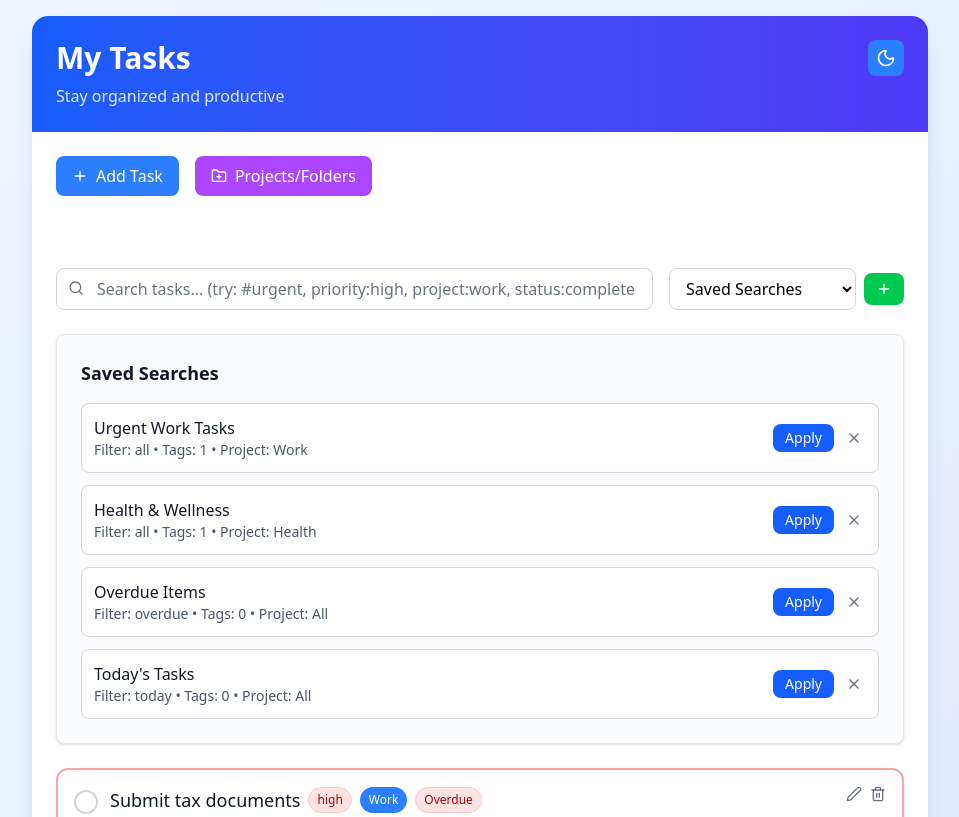
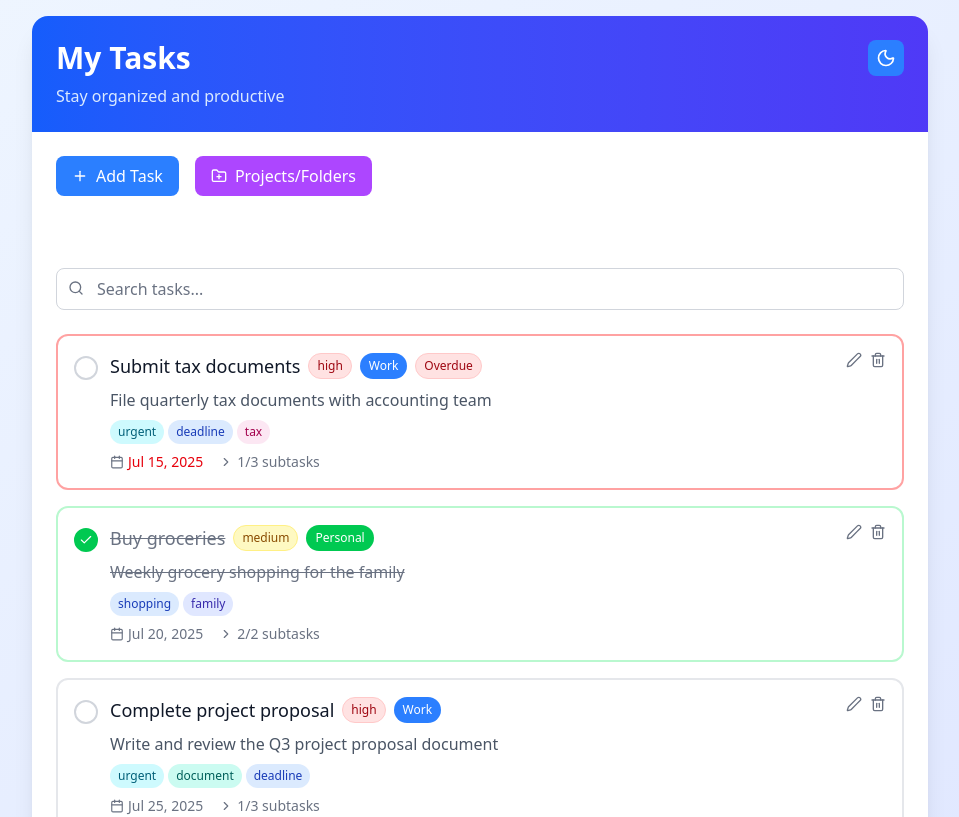
Before and after one commit to coolestcoder655/UltraList, a React (Vite) app: page / in a window 1280 px wide. Shown: the top 817 px of the page, without its empty margins (160-1119 px from the left). Built offline with nearby package versions, Linux system fonts and the light colour scheme.

Commit message:
Removed the saved search functionality from the SearchBar component and its usage in App.tsx. The code now focuses on the search query input without clearing saved searches.

```diff
--- a/src/App.tsx
+++ b/src/App.tsx
@@ -3,7 +3,6 @@ import Header from "./components/Header";
 import SearchBar from "./components/SearchBar";
 import AddTaskForm from "./components/AddTaskForm";
 import ProjectManagement from "./components/ProjectManagement";
-import SavedSearchList from "./components/SavedSearchList";
 import TaskList from "./components/TaskList";
 import type {
   Task as TaskType,
@@ -17,7 +16,6 @@ import type {
   Project,
   Folder,
   TaskTemplate,
-  SavedSearch,
 } from "./types";
 import "./App.css";
 
@@ -110,36 +108,6 @@ const App = (): JSX.Element => {
     },
   ]);
 
-  const [savedSearches, setSavedSearches] = useState<SavedSearch[]>([
-    {
-      id: 1,
-      name: "Urgent Work Tasks",
-      tags: ["urgent"],
-      priority: "high",
-      projectId: 1,
-      completed: false,
-    },
-    {
-      id: 2,
-      name: "Health & Wellness",
-      tags: ["health"],
-      projectId: 3,
-      completed: false,
-    },
-    {
-      id: 3,
-      name: "Overdue Items",
-      tags: [],
-      filterBy: "overdue",
-    },
-    {
-      id: 4,
-      name: "Today's Tasks",
-      tags: [],
-      filterBy: "today",
-    },
-  ]);
-
   const [tasks, setTasks] = useState<TaskType[]>([
     {
       id: 1,
@@ -194,8 +162,6 @@ const App = (): JSX.Element => {
   const [selectedProjectId, setSelectedProjectId] = useState<number | null>(
     null
   );
-  const [activeSavedSearch, setActiveSavedSearch] =
-    useState<SavedSearch | null>(null);
   const [searchQuery, setSearchQuery] = useState<string>("");
   const [showProjectForm, setShowProjectForm] = useState<boolean>(false);
   const [newProject, setNewProject] = useState({
@@ -435,33 +401,6 @@ const App = (): JSX.Element => {
     setEditingTask(null);
   };
 
-  const applySavedSearch = (search: SavedSearch): void => {
-    setActiveSavedSearch(search);
-
-    // Apply saved search filters
-    if (search.projectId) {
-      setSelectedProjectId(search.projectId);
-    } else {
-      setSelectedProjectId(null);
-    }
-
-    if (search.filterBy) {
-      setFilterBy(search.filterBy);
-    } else if (search.priority) {
-      setFilterBy(search.priority === "high" ? "high" : "all");
-    } else if (search.completed !== undefined) {
-      setFilterBy(search.completed ? "completed" : "incomplete");
-    } else {
-      setFilterBy("all");
-    }
-  };
-
-  const clearSavedSearch = (): void => {
-    setActiveSavedSearch(null);
-    setFilterBy("all");
-    setSelectedProjectId(null);
-  };
-
   // Project and Folder Management Functions
   const addProject = (): void => {
     if (!newProject.name.trim()) return;
@@ -540,35 +479,6 @@ const App = (): JSX.Element => {
 
   const deleteTemplate = (id: number): void => {
     setTemplates(templates.filter((t) => t.id !== id));
-  };
-
-  // Saved Search Management Functions
-  const saveCurrentSearch = (): void => {
-    const name = prompt("Enter a name for this saved search:");
-    if (!name) return;
-
-    const search: SavedSearch = {
-      id: Date.now(),
-      name,
-      tags: [], // Could be enhanced to include current tag filters
-      priority: filterBy === "high" ? "high" : undefined,
-      projectId: selectedProjectId || undefined,
-      filterBy: filterBy !== "all" ? filterBy : undefined,
-      completed:
-        filterBy === "completed"
-          ? true
-          : filterBy === "incomplete"
-          ? false
-          : undefined,
-    };
-    setSavedSearches([...savedSearches, search]);
-  };
-
-  const deleteSavedSearch = (id: number): void => {
-    setSavedSearches(savedSearches.filter((s) => s.id !== id));
-    if (activeSavedSearch?.id === id) {
-      clearSavedSearch();
-    }
   };
 
   const isOverdue = (dateString: string): boolean => {
@@ -693,32 +603,6 @@ const App = (): JSX.Element => {
       return false;
     }
 
-    // Apply saved search tag filtering
-    if (activeSavedSearch && activeSavedSearch.tags.length > 0) {
-      const hasMatchingTag = activeSavedSearch.tags.some((searchTag) =>
-        task.tags.includes(searchTag)
-      );
-      if (!hasMatchingTag) return false;
-    }
-
-    // Apply saved search priority filtering
-    if (
-      activeSavedSearch &&
-      activeSavedSearch.priority &&
-      task.priority !== activeSavedSearch.priority
-    ) {
-      return false;
-    }
-
-    // Apply saved search completion filtering
-    if (
-      activeSavedSearch &&
-      activeSavedSearch.completed !== undefined &&
-      task.completed !== activeSavedSearch.completed
-    ) {
-      return false;
-    }
-
     // Then apply other filters (only if no search query)
     if (!searchQuery.trim()) {
       if (filterBy === "completed") return task.completed;
@@ -788,29 +672,12 @@ const App = (): JSX.Element => {
               <SearchBar
                 searchQuery={searchQuery}
                 setSearchQuery={setSearchQuery}
-                savedSearches={savedSearches}
-                activeSavedSearch={activeSavedSearch}
-                onApplySavedSearch={applySavedSearch}
-                onClearSavedSearch={clearSavedSearch}
-                onSaveCurrentSearch={saveCurrentSearch}
                 parseSearchQuery={parseSearchQuery}
                 isDarkMode={isDarkMode}
                 tasks={tasks}
                 projects={projects}
               />
             </div>
-
-            {/* Saved Search Management */}
-            <SavedSearchList
-              savedSearches={savedSearches}
-              projects={projects}
-              onApplySavedSearch={(filterBy, projectId) => {
-                setFilterBy(filterBy);
-                setSelectedProjectId(projectId);
-              }}
-              onDeleteSavedSearch={deleteSavedSearch}
-              isDarkMode={isDarkMode}
-            />
 
             {/* Add Task Form */}
             <AddTaskForm
--- a/src/components/SearchBar.tsx
+++ b/src/components/SearchBar.tsx
@@ -1,15 +1,10 @@
 import React, { useState, useRef, useEffect } from "react";
-import { Search, X, Plus } from "lucide-react";
-import type { SavedSearch, Task, Project } from "../types";
+import { Search, X } from "lucide-react";
+import type { Task, Project } from "../types";
 
 interface SearchBarProps {
   searchQuery: string;
   setSearchQuery: (query: string) => void;
-  savedSearches: SavedSearch[];
-  activeSavedSearch: SavedSearch | null;
-  onApplySavedSearch: (search: SavedSearch) => void;
-  onClearSavedSearch: () => void;
-  onSaveCurrentSearch: () => void;
   parseSearchQuery: (query: string) => any;
   isDarkMode: boolean;
   tasks: Task[];
@@ -19,11 +14,6 @@ interface SearchBarProps {
 const SearchBar: React.FC<SearchBarProps> = ({
   searchQuery,
   setSearchQuery,
-  savedSearches,
-  activeSavedSearch,
-  onApplySavedSearch,
-  onClearSavedSearch,
-  onSaveCurrentSearch,
   parseSearchQuery,
   isDarkMode,
   tasks,
@@ -130,11 +120,6 @@ const SearchBar: React.FC<SearchBarProps> = ({
     setShowSecondaryDropdown(false);
     setPendingPrefix("");
     setSecondaryOptions([]);
-
-    // Clear saved search when typing
-    if (activeSavedSearch) {
-      onClearSavedSearch();
-    }
   };
 
   // Handle suggestion selection
@@ -142,13 +127,18 @@ const SearchBar: React.FC<SearchBarProps> = ({
     const filterTypes = ["priority", "project", "status", "due"];
 
     if (filterTypes.includes(suggestion)) {
-      // This is a filter type, show secondary dropdown
+      // This is a filter type, auto-complete with colon and show secondary dropdown
+      const words = searchQuery.split(" ");
+      words[words.length - 1] = `${suggestion}:`;
+      setSearchQuery(words.join(" "));
+
       setPendingPrefix(suggestion);
       const options = getSecondaryOptions(suggestion);
       setSecondaryOptions(options);
       setShowSecondaryDropdown(true);
       setShowSuggestions(false);
       setActiveSecondaryIndex(0);
+      inputRef.current?.focus();
     } else {
       // This is a direct suggestion (like a tag), apply it immediately
       const words = searchQuery.split(" ");
@@ -261,7 +251,7 @@ const SearchBar: React.FC<SearchBarProps> = ({
           <input
             ref={inputRef}
             type="text"
-            placeholder="Search tasks... (try: #urgent, priority:high, project:work, status:completed, due:today)"
+            placeholder="Search tasks..."
             value={searchQuery}
             onChange={handleInputChange}
             onKeyDown={handleKeyDown}
@@ -396,63 +386,6 @@ const SearchBar: React.FC<SearchBarProps> = ({
         </div>
       </div>
 
-      {/* Saved Searches and other filters */}
-      <div className="flex flex-wrap gap-2 items-center">
-        <select
-          value={activeSavedSearch?.id || ""}
-          onChange={(e: React.ChangeEvent<HTMLSelectElement>) => {
-            const searchId = e.target.value;
-            if (searchId === "") {
-              onClearSavedSearch();
-            } else {
-              const search = savedSearches.find(
-                (s) => s.id === parseInt(searchId)
-              );
-              if (search) {
-                onApplySavedSearch(search);
-                setSearchQuery(""); // Clear search when applying saved search
-              }
-            }
-          }}
-          className={`border rounded-lg px-3 py-2 ${
-            isDarkMode
-              ? "border-gray-600 bg-gray-700 text-white"
-              : "border-gray-300 bg-white"
-          }`}
-        >
-          <option value="">Saved Searches</option>
-          {savedSearches.map((search) => (
-            <option key={search.id} value={search.id}>
-              {search.name}
-            </option>
-          ))}
-        </select>
-        {activeSavedSearch && (
-          <button
-            onClick={onClearSavedSearch}
-            className={`px-3 py-2 rounded-lg transition-colors ${
-              isDarkMode
-                ? "bg-gray-600 hover:bg-gray-500 text-white"
-                : "bg-gray-500 hover:bg-gray-600 text-white"
-            }`}
-            title="Clear saved search"
-          >
-            <X size={16} />
-          </button>
-        )}
-        <button
-          onClick={onSaveCurrentSearch}
-          className={`px-3 py-2 rounded-lg transition-colors ${
-            isDarkMode
-              ? "bg-green-600 hover:bg-green-700 text-white"
-              : "bg-green-500 hover:bg-green-600 text-white"
-          }`}
-          title="Save current filters as search"
-        >
-          <Plus size={16} />
-        </button>
-      </div>
-
       {/* Active search filters display */}
       {searchQuery && (
         <div className="w-full">
```
Also changed, not shown: 1 other file (tests, documents, lock files or other folders).
